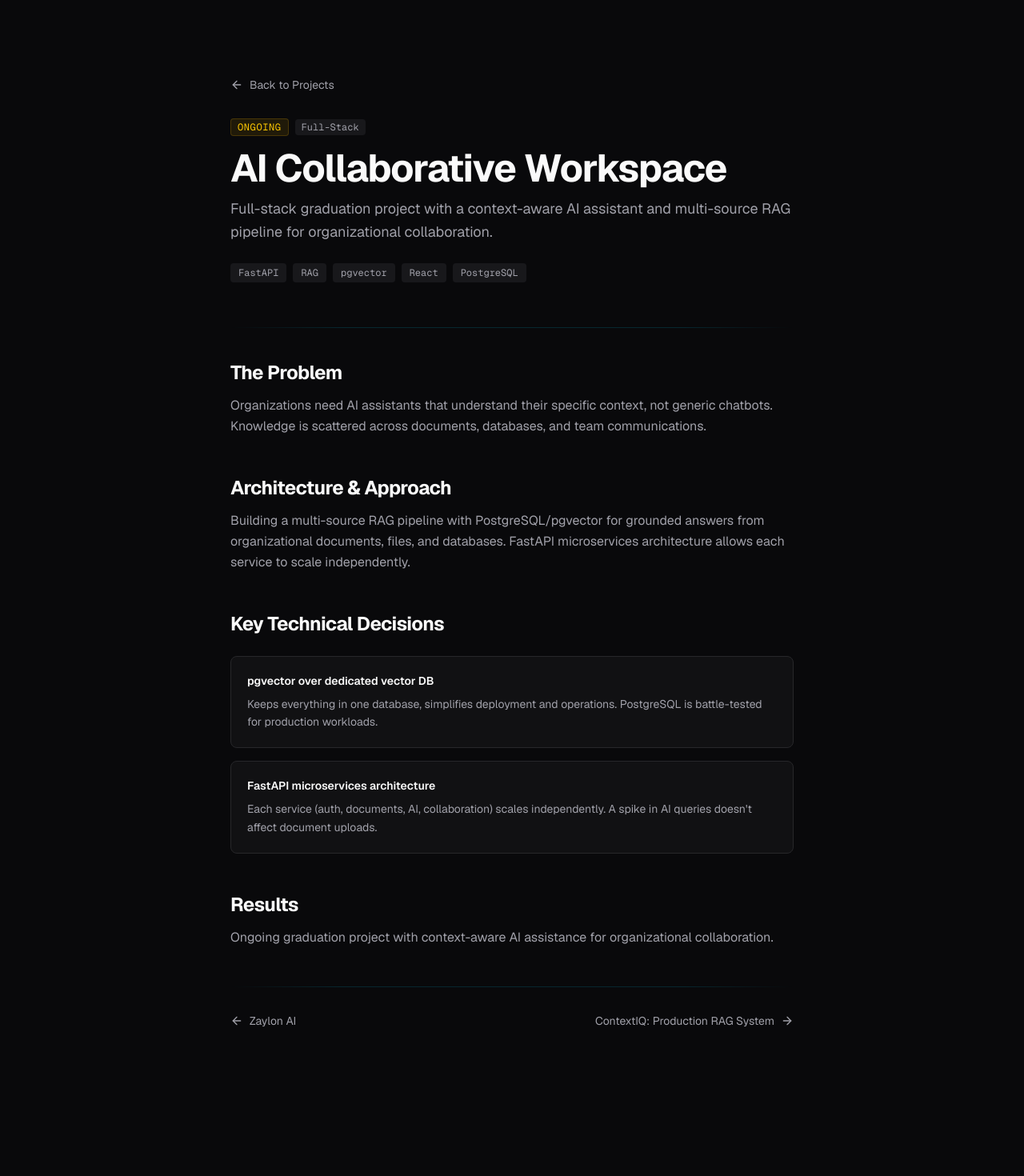
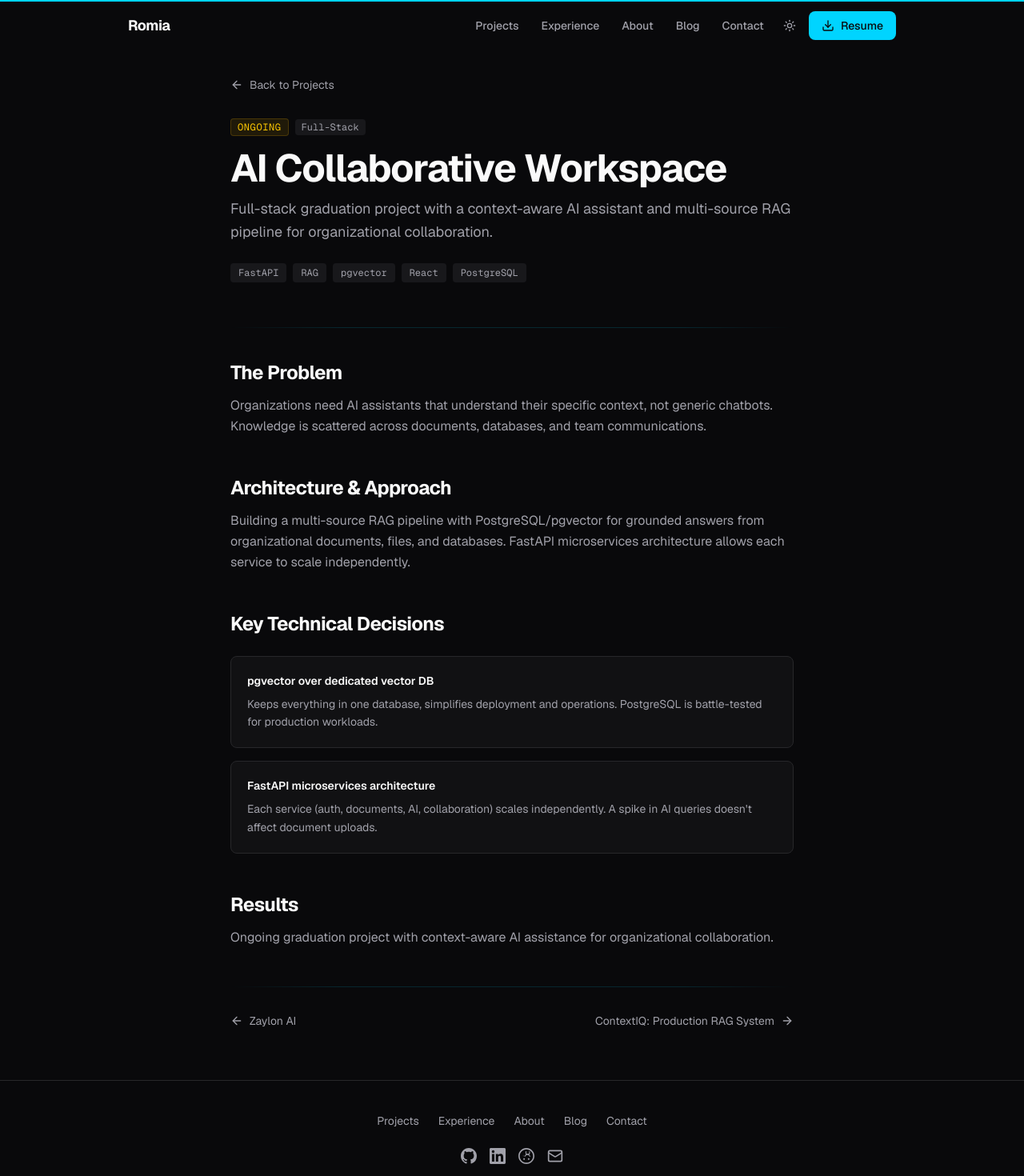
Before and after one commit to Ab-Romia/romia.dev, a Next.js app: page /projects/ai-collaborative-workspace in a window 1280 px wide. Shown: the top 1470 px of the page at 80% size. Before the commit the page ends 1350 px from the top, so only its background shows below. Built offline with nearby package versions, Linux system fonts and the light colour scheme.

Commit message:
Show View Case Study on all cards, add navbar/footer to project pages
Fix compact project cards (Connect4, Sudoku) missing the View Case
Study link by removing the !compact guard. Add Navbar and Footer to
case study pages for consistent navigation.

```diff
--- a/src/app/projects/[slug]/page.tsx
+++ b/src/app/projects/[slug]/page.tsx
@@ -6,6 +6,8 @@ import { PROJECTS, getProjectBySlug, getAdjacentProjects } from "@/data/resume";
 import { FadeUp, BlurIn, StaggerContainer, StaggerItem } from "@/components/motion-wrapper";
 import { DemoEmbed } from "@/components/demo-embed";
 import { Connect4Wrapper } from "@/components/connect4-wrapper";
+import { Navbar } from "@/components/navbar";
+import { Footer } from "@/components/sections/footer";
 import { cn } from "@/lib/utils";
 
 const statusColors: Record<string, string> = {
@@ -60,6 +62,8 @@ export default async function ProjectPage({
   const cs = project.caseStudy;
 
   return (
+    <>
+    <Navbar />
     <div className="min-h-screen pt-24 pb-16">
       <div className="max-w-3xl mx-auto px-6 lg:px-8">
         {/* Back link */}
@@ -229,5 +233,7 @@ export default async function ProjectPage({
         </div>
       </div>
     </div>
+    <Footer />
+    </>
   );
 }
--- a/src/components/sections/projects.tsx
+++ b/src/components/sections/projects.tsx
@@ -183,14 +183,12 @@ function ProjectCard({
         </div>
       </div>
 
-      {!compact && (
       <Link
         href={`/projects/${project.slug}`}
         className="text-xs font-mono text-accent hover:text-accent-muted transition-colors mt-3 inline-flex items-center gap-1"
       >
         View Case Study <ArrowUpRight className="size-3" />
       </Link>
-      )}
     </div>
   );
 }
```
Lines whose indentation alone changed are shown as unchanged.
